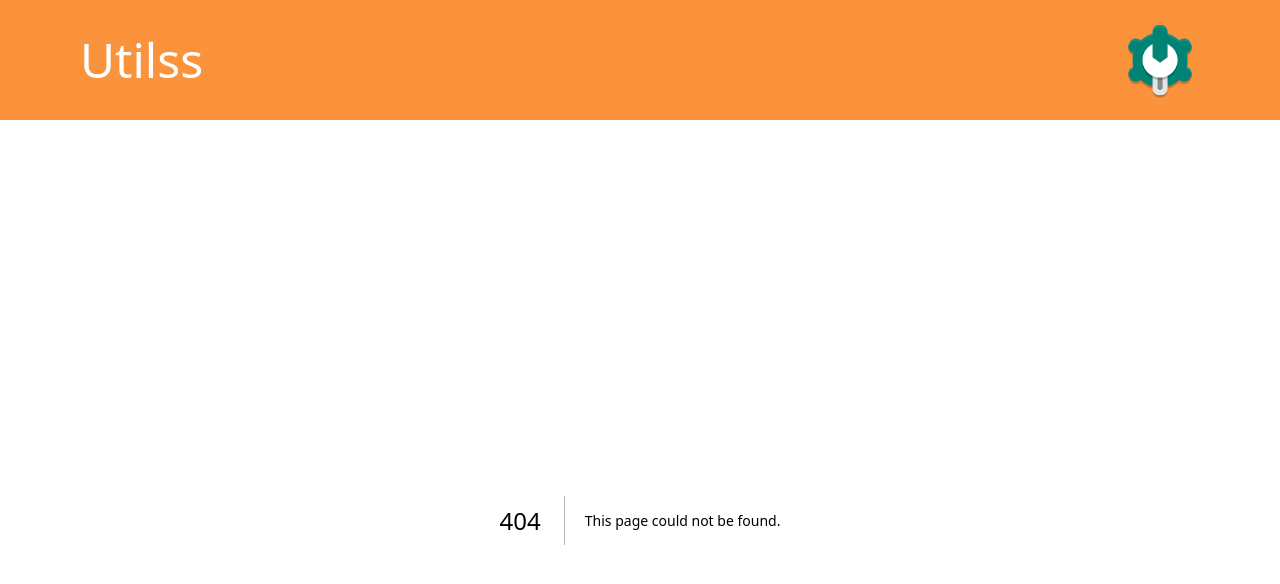
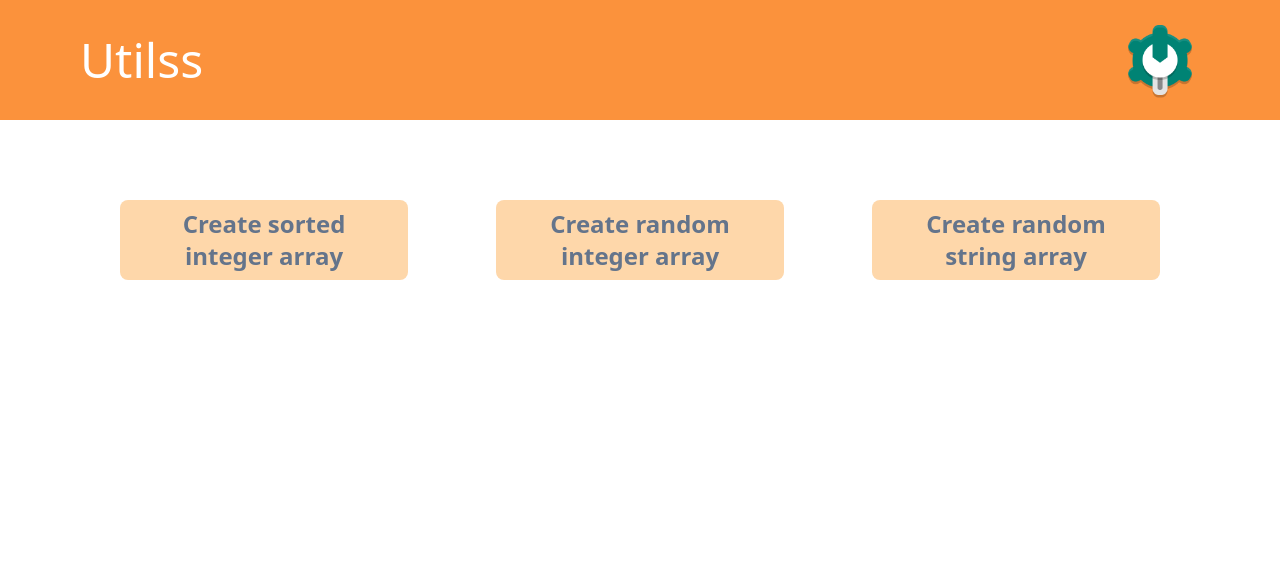
Before and after one commit to ss-joy/utilss, a Next.js app: page /tools in a window 1280 px wide. Before the commit this address had no page. Shown: the top 584 px of the page. Built offline with nearby package versions, Linux system fonts and the light colour scheme.

Commit message:
update homepage

```diff
--- /dev/null
+++ b/pages/tools/index.jsx
@@ -0,0 +1,20 @@
+import Link from "next/link";
+export default function AllTools() {
+  return (
+    <main className="px-10">
+      <ul className="flex flex-col justify-between items-center mt-14 md:flex-row md:px-20 md:flex-wrap md:mt-20">
+        <li className="h-20 text-center bg-orange-200 rounded-lg mb-10 px-5 text-2xl font-bold text-slate-500 flex justify-center items-center md:w-72 ">
+          <Link href={"/tools/sorted-array"}> Create sorted integer array</Link>
+        </li>
+        <li className="h-20 text-center bg-orange-200 rounded-lg mb-10 px-5 text-2xl font-bold text-slate-500 flex justify-center items-center md:w-72 ">
+          <Link href={"/tools/unsorted-array"}>
+            Create random integer array
+          </Link>
+        </li>
+        <li className="h-20 text-center bg-orange-200 rounded-lg mb-10 px-5 text-2xl font-bold text-slate-500 flex justify-center items-center md:w-72 ">
+          <Link href={"/tools/string-array"}> Create random string array</Link>
+        </li>
+      </ul>
+    </main>
+  );
+}
```
